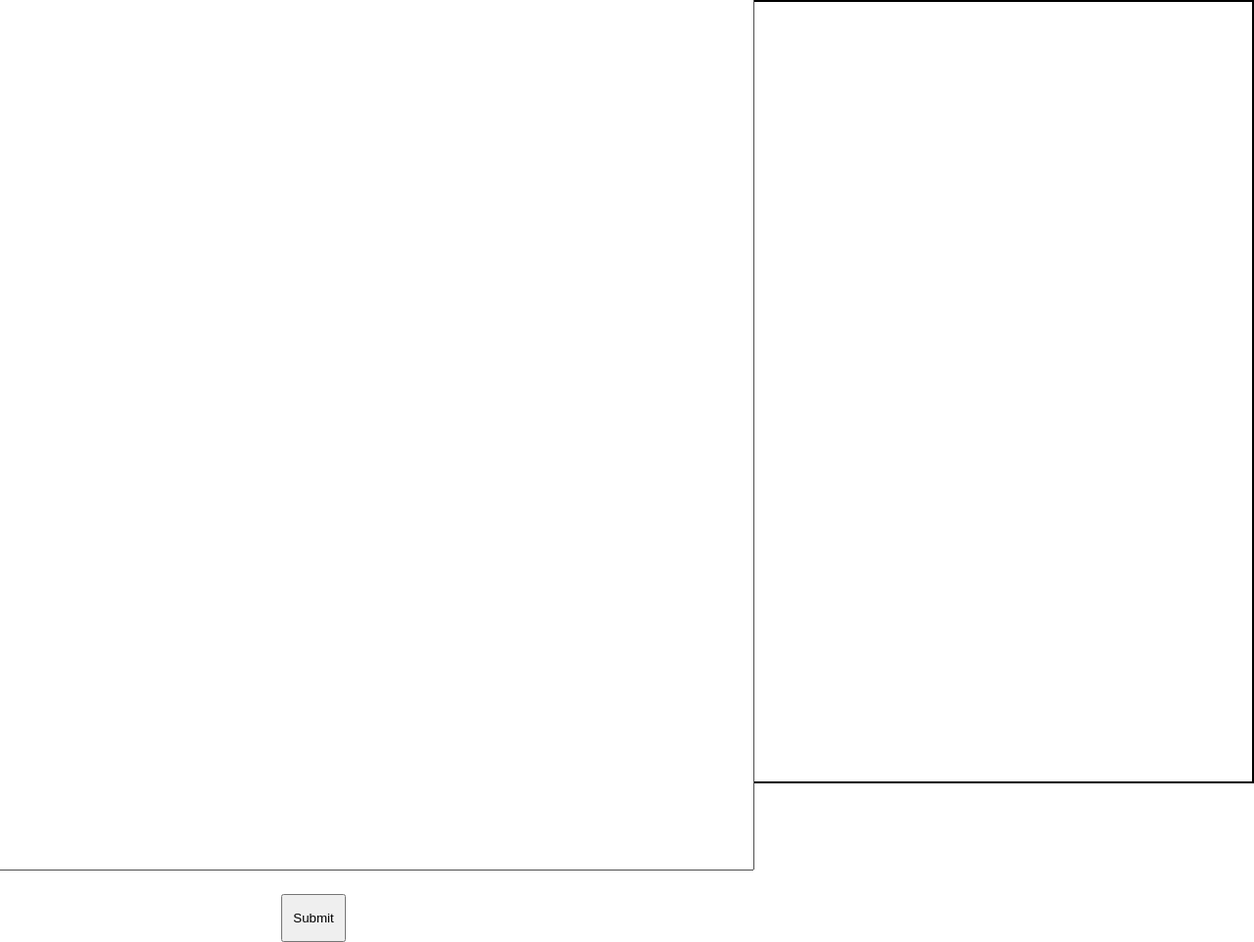
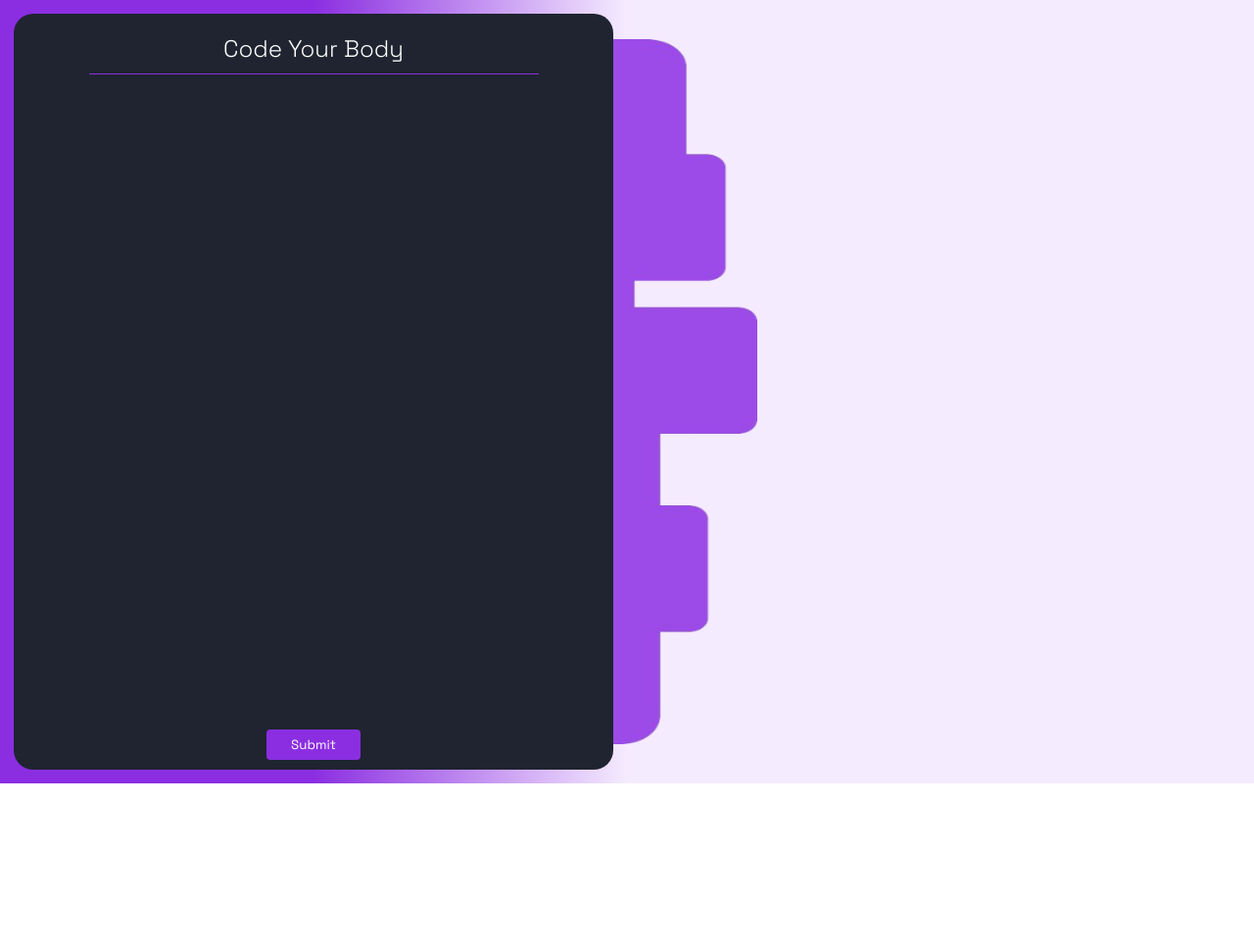
Before and after one commit to maxxxjandaa/Code_Your_Body, a plain HTML site: page index.html in a window 1280 px wide. Shown: the whole page at 98% size. After the commit the page ends 800 px from the top, so only its background shows below. Drawn offline with Linux system fonts and the light colour scheme.

Commit message:
Frontend

```diff
--- a/index.html
+++ b/index.html
@@ -6,18 +6,28 @@
     <title>Code Your Body</title>
     <link rel="stylesheet" href="style.css" />
     <link rel="icon" href="./img/logo.png" />
+    <link rel="preconnect" href="https://fonts.googleapis.com" />
+    <link rel="preconnect" href="https://fonts.gstatic.com" crossorigin />
+    <link
+      href="https://fonts.googleapis.com/css2?family=Space+Grotesk:wght@300..700&display=swap"
+      rel="stylesheet"
+    />
   </head>
   <body>
     <aside>
-      <div id="wrapp">
-        <div id="numdiv">
-          <label id="myLabel"></label>
-        </div>
-        <textarea id="myTextArea"> </textarea>
+      <div id="title-wrapp">
+        <h1 id="main-title">Code Your Body</h1>
+        <div id="under-line"></div>
       </div>
+      <textarea id="myTextArea"> </textarea>
+      <div id="btn-wrapp">
+        <button id="myBtn">Submit</button>
+      </div>
+    </aside>
+    <div id="img-wrap">
+      <img id="main-img" src="./img/item-removebg-preview (1).png" alt="" />
+    </div>
 
-      <button id="myBtn">Submit</button>
-    </aside>
     <main></main>
     <script src="script.js"></script>
   </body>
--- a/style.css
+++ b/style.css
@@ -11,34 +11,69 @@ body {
 
 body aside {
   width: 50%;
-  border: solid 2px;
   display: flex;
   flex-direction: column;
   align-items: center;
-  justify-content: center;
+  justify-content: space-between;
+  background-image: linear-gradient(to right, #8b2ee1, #8b2ee1, #f5ebff);
+  padding: 14px;
 }
 
 textarea {
-  width: 900px;
-  height: 1050px;
+  height: calc(100% - 100px);
+  width: 100%;
+  border: none;
   resize: none;
-  padding: 20px;
+  background-color: #1f2430;
   outline: none;
-  line-height: 1.4em;
-  font-size: 1rem;
+  font-family: "Space Grotesk", sans-serif;
+  color: #f5ebff;
+  padding: 10px 35px;
+  z-index: 2;
+}
+
+aside div {
+  background-color: #1f2430;
+  width: 100%;
+  display: flex;
+  align-items: center;
+  justify-content: center;
+  flex-direction: column;
+  z-index: 2;
+}
+
+#title-wrapp {
+  padding: 20px 0px;
+  border-radius: 20px 20px 0 0;
+}
+
+#under-line {
+  background-color: #8b2ee1;
+  width: 75%;
+  height: 0.5px;
+}
+
+#main-title {
+  color: #fff;
+  font-family: "Space Grotesk", sans-serif;
+  font-weight: 300;
+  margin-bottom: 10px;
+}
+
+#btn-wrapp {
+  border-radius: 0 0 20px 20px;
 }
 
 button {
-  padding: 15px 10px;
+  padding: 7px 25px;
   margin-top: 20px;
-}
-
-body main {
-  width: 50%;
-  border: solid 2px;
-  display: flex;
-  flex-direction: column;
-  align-items: center;
+  background-color: #8b2ee1;
+  border: none;
+  border-radius: 4px;
+  color: #fff;
+  font-family: "Space Grotesk", sans-serif;
+  margin-bottom: 10px;
+  cursor: pointer;
 }
 
 #numdiv {
@@ -64,3 +99,31 @@ body main {
 #wrapp {
   position: relative;
 }
+#img-wrap {
+  position: absolute;
+  z-index: 1;
+  left: 32%;
+  top: 5%;
+  width: 363px;
+  height: 90%;
+}
+
+#main-img {
+  height: 100%;
+  width: 100%;
+}
+
+main {
+  background-color: #f5ebff;
+  width: 50%;
+}
+
+/* // <uniquifier>: Use a unique and descriptive class name
+// <weight>: Use a value from 300 to 700
+
+.space-grotesk-<uniquifier> {
+  font-family: "Space Grotesk", sans-serif;
+  font-optical-sizing: auto;
+  font-weight: <weight>;
+  font-style: normal;
+} */
```
Also changed, not shown: img/item-removebg-preview (1).png (added), img/item.png (added).
